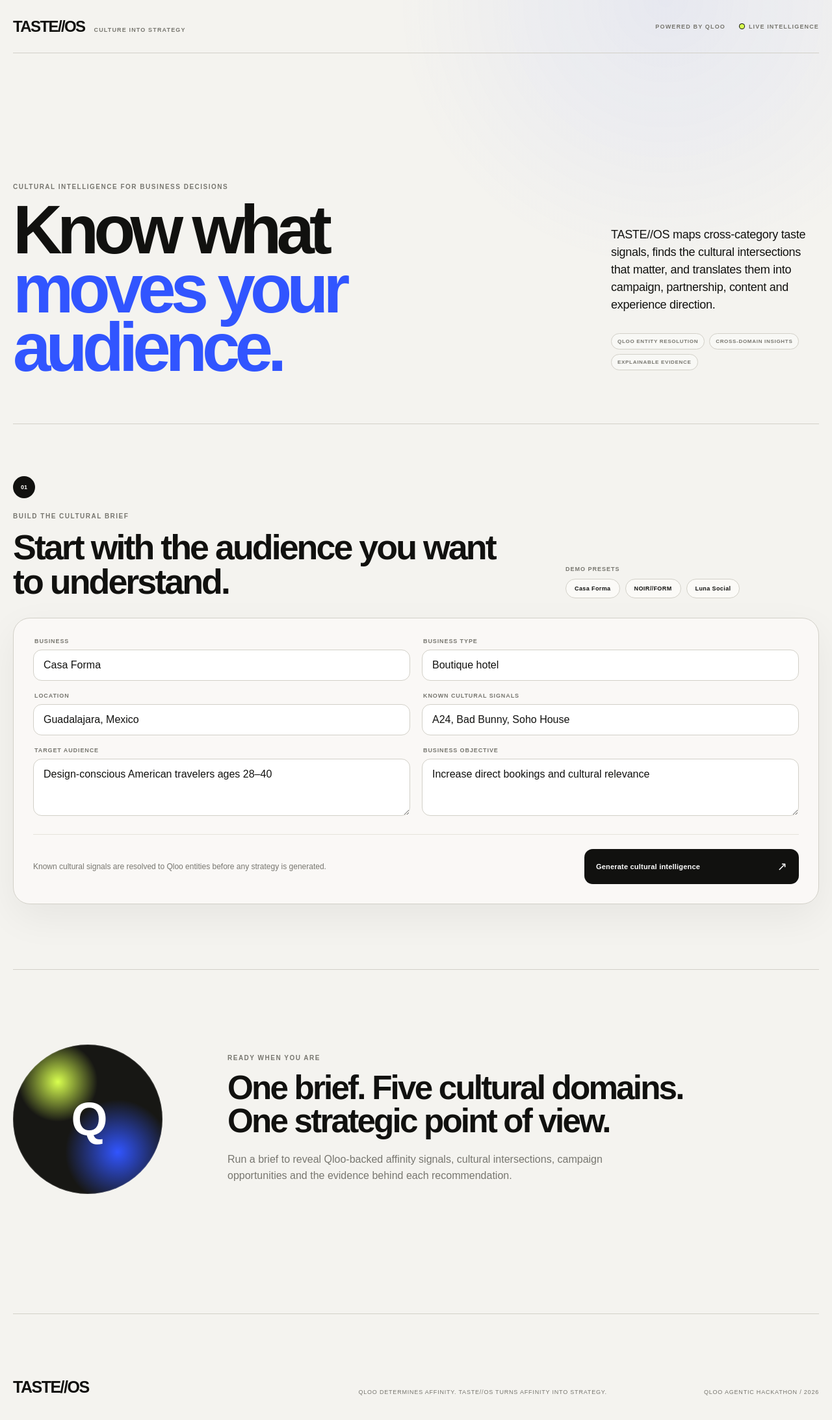
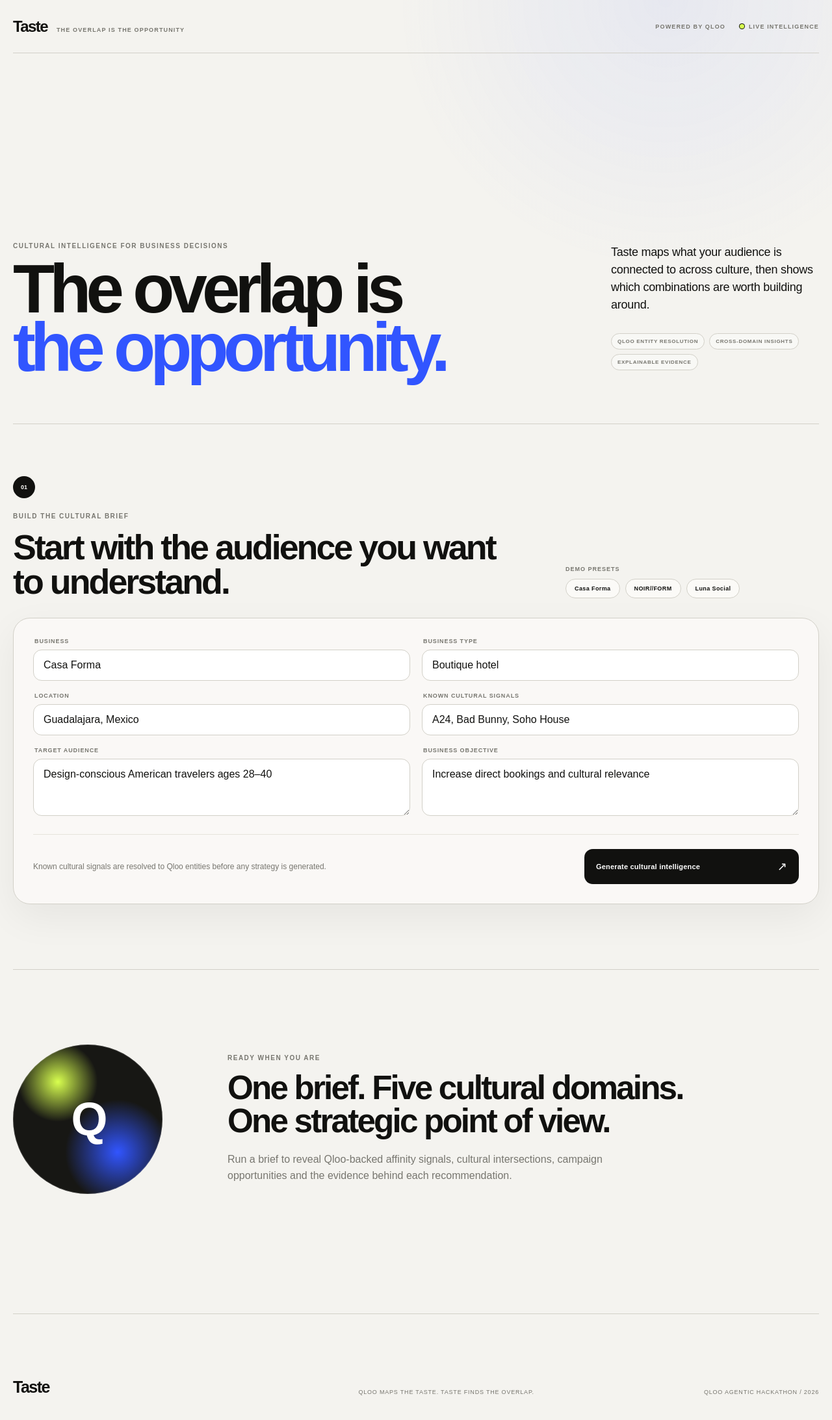
Before and after one commit to Broderickfowler/Taste, a Next.js app: page / in a window 1280 px wide. Shown: the top 2186 px of the page at 65% size. Built offline with nearby package versions, Linux system fonts and the light colour scheme.

Commit message:
Rebrand product from TASTE OS to Taste

```diff
--- a/app/page.tsx
+++ b/app/page.tsx
@@ -136,8 +136,8 @@
     <main className="appShell">
       <header className="topbar">
         <div className="brandLockup">
-          <div className="wordmark">TASTE//OS</div>
-          <span>Culture into strategy</span>
+          <div className="wordmark">Taste</div>
+          <span>The overlap is the opportunity</span>
         </div>
         <div className="topmeta">
           <span>Powered by Qloo</span>
@@ -149,16 +149,14 @@
         <div className="heroIntro">
           <p className="eyebrow">Cultural intelligence for business decisions</p>
           <h1>
-            Know what
+            The overlap is
             <br />
-            <span>moves your audience.</span>
+            <span>the opportunity.</span>
           </h1>
         </div>
         <div className="heroAside">
           <p>
-            TASTE//OS maps cross-category taste signals, finds the cultural
-            intersections that matter, and translates them into campaign,
-            partnership, content and experience direction.
+            Taste maps what your audience is connected to across culture, then shows which combinations are worth building around.
           </p>
           <div className="heroProof">
             <span>Qloo entity resolution</span>
@@ -453,7 +451,7 @@
                 <h3>The combinations a generic audience profile would miss.</h3>
               </div>
               <p>
-                TASTE//OS combines independent Qloo signals into practical
+                Taste combines independent Qloo signals into practical
                 opportunities without claiming causation.
               </p>
             </div>
@@ -549,8 +547,8 @@
       )}
 
       <footer>
-        <div>TASTE//OS</div>
-        <p>Qloo determines affinity. TASTE//OS turns affinity into strategy.</p>
+        <div>Taste</div>
+        <p>Qloo maps the taste. Taste finds the overlap.</p>
         <span>Qloo Agentic Hackathon / 2026</span>
       </footer>
     </main>
```
